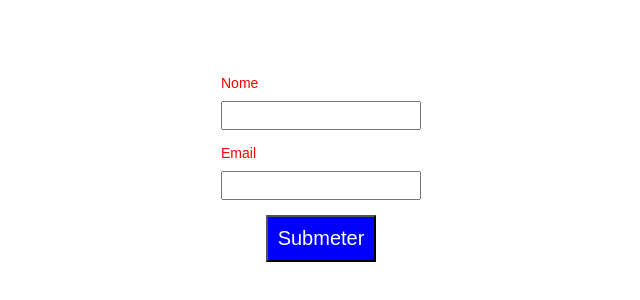
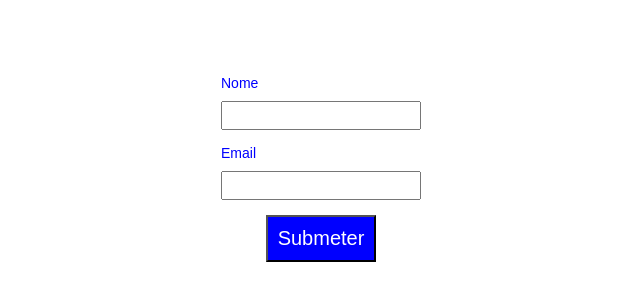
Before and after one commit to cpejr/acervo-web-frontend, a React (Vite) app: page / in a window 1280 px wide. Shown: the part 232-532 px from the top of the page, without its empty margins (319-959 px from the left). Built offline with nearby package versions, Linux system fonts and the light colour scheme.

Commit message:
fix: home test was passed to the form test file

```diff
--- a/src/pages/Home/Home.jsx
+++ b/src/pages/FormTest/FormTest.jsx
@@ -5,7 +5,7 @@ import { useForm } from 'react-hook-form';
 import { Button, StyledForm } from './Styles';
 import { createUserSchema } from './utils';
 
-export default function Home() {
+export default function FormTest() {
   const createUserForm = useForm({
     resolver: zodResolver(createUserSchema),
   });
--- a/src/pages/Home/Styles.js
+++ b/src/pages/FormTest/Styles.js
@@ -15,7 +15,7 @@ StyledForm.Field = styled(Form.Field)`
   gap: 1rem;
 `;
 StyledForm.Label = styled(Form.Label)`
-  color: red;
+  color: blue;
 `;
 StyledForm.Input = styled(Form.Input)`
   width: 20rem;
--- a/src/pages/index.js
+++ b/src/pages/index.js
@@ -1,2 +1,2 @@
 // eslint-disable-next-line import/prefer-default-export
-export { default as Home } from './Home/Home';
+export { default as FormTest } from './FormTest/FormTest';
--- a/src/routes.jsx
+++ b/src/routes.jsx
@@ -5,12 +5,12 @@ import {
   Route,
 } from 'react-router-dom';
 
-import { Home } from './pages';
+import { FormTest } from './pages';
 
 const router = createBrowserRouter(
   createRoutesFromElements(
     <Route>
-      <Route path="/" element={<Home />} />
+      <Route path="/" element={<FormTest />} />
     </Route>
   )
 );
```
Also changed, not shown: src/pages/FormTest/utils.js (renamed from src/pages/Home/utils.js), src/services/api/endpoints.js (added), src/services/api/index.js (deleted), src/services/api/instance.js (added).
